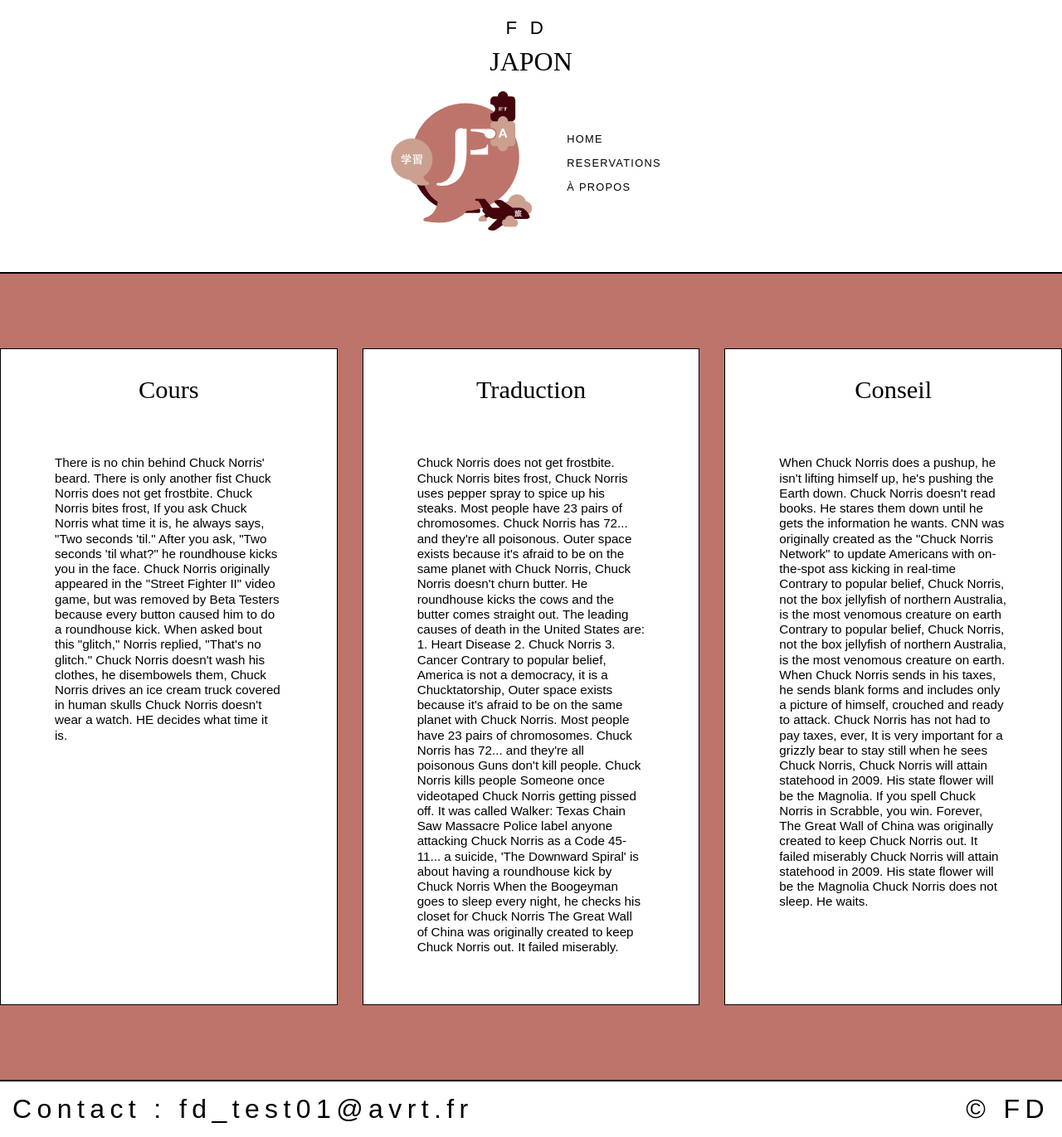
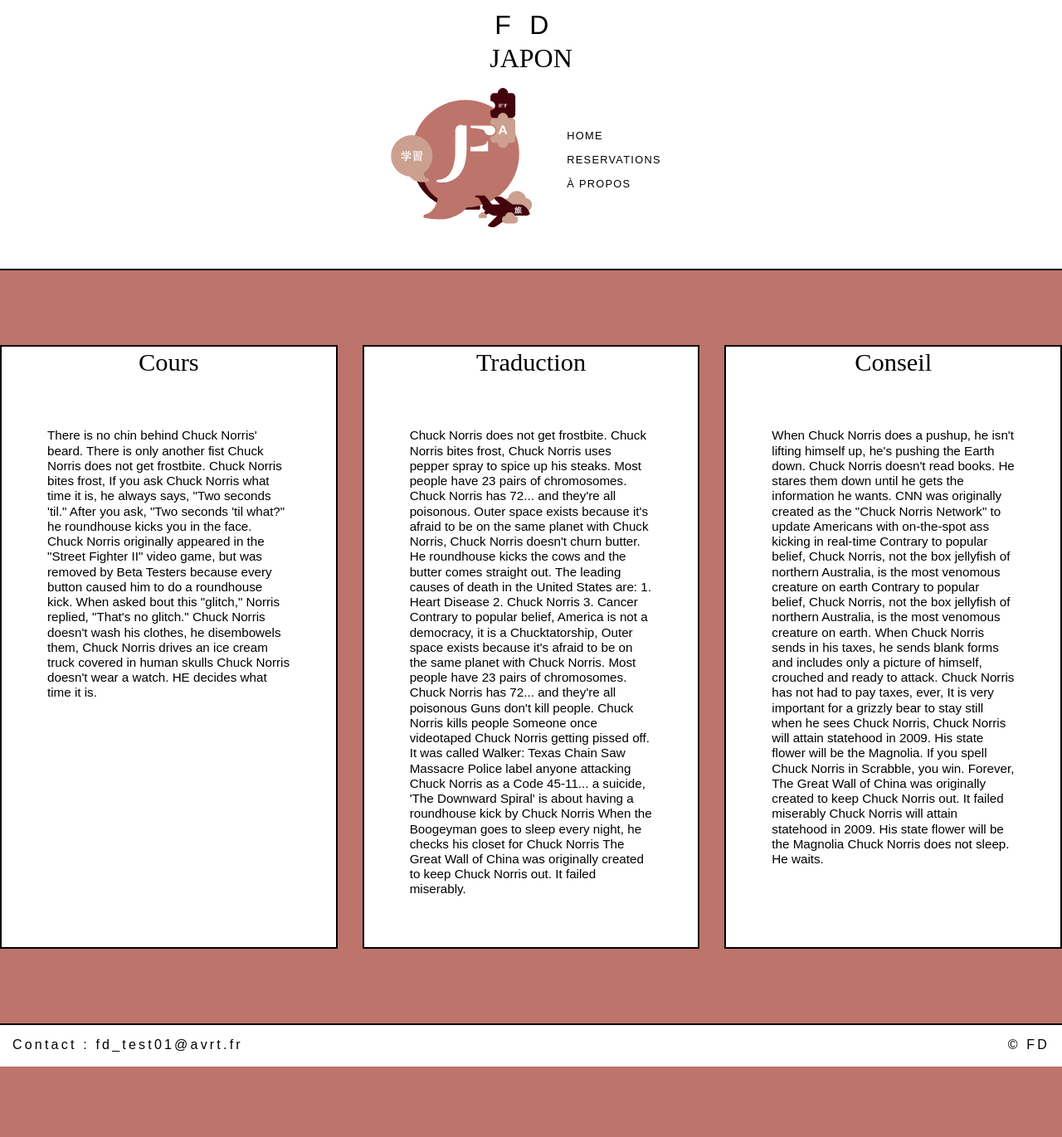
Before and after one commit to fdjapon/fdjapon.github.io, a Jekyll site: the page built from reservations.md, in a window 1280 px wide. Shown: the whole page at 83% size. Built offline with Jekyll 4.4.1, drawn with Linux system fonts in a browser that asks for light colours; after the commit the page ends 1286 px from its top, so only the background shows below that.

Commit message:
CSS UPDATED

```diff
--- a/_sass/main.scss
+++ b/_sass/main.scss
@@ -20,7 +20,7 @@ h2 {
 }
 
 #name {
-  font-size: 0.7em;
+  font-size: 1em;
   letter-spacing: 0.7em;
   font-family: Cormorant, sans-serif;
   font-weight: 400;
@@ -131,7 +131,7 @@ footer {
   background: $background-color-02;
   padding: 15px;
   border-top: 2px solid #000;
-  font-size: 2em;
+  font-size: 1em;
   letter-spacing: .2em;
   display: flex;
   justify-content: space-between;
@@ -140,7 +140,7 @@ footer {
 #activities {
   $gap: 15px;
   display: flex;
-  margin: 30px 0-$gap;
+  margin: 15px 0-$gap;
   > div {
     flex: 1;
     margin: 0 $gap;
@@ -150,12 +150,12 @@ footer {
 .infobox {
   h2 {
     text-align: center;
-    margin-top: 40px;
+    margin-top: 10px;
   }
   background: $background-color-02;
-  padding: 0 20px;
-  margin: 30px 0;
-  border: 1px solid #000;
+  padding: 0 10px;
+  margin: 15px 0;
+  border: 2px solid #000;
 }
 
 @media screen and (max-width: 1280px) {
```
